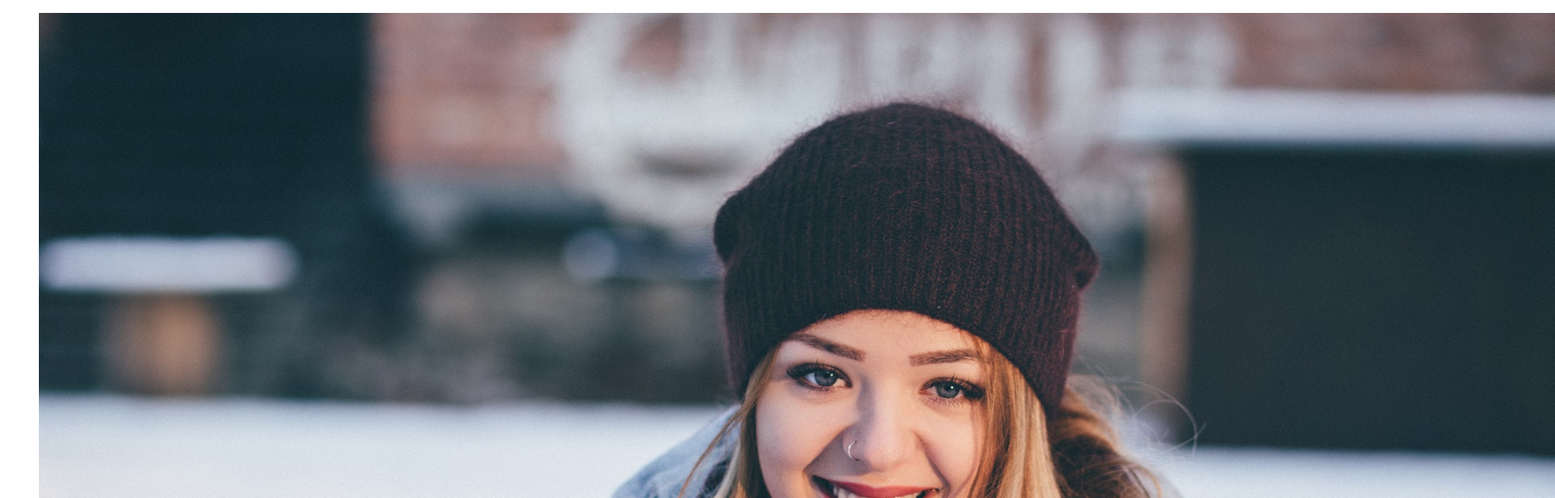
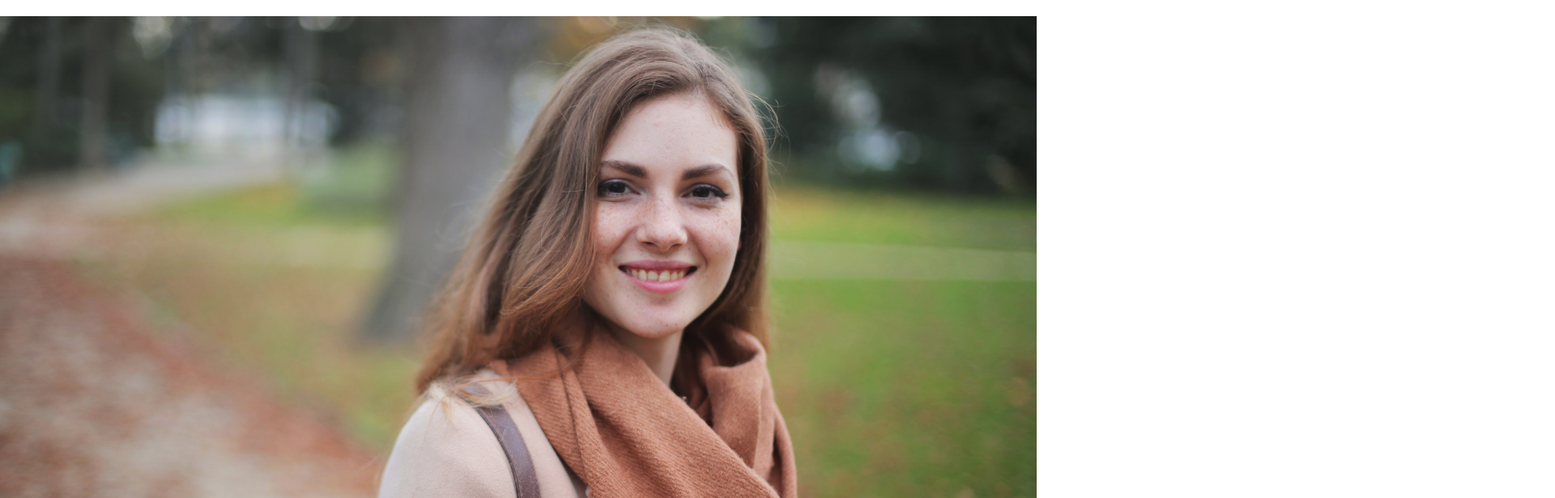
Before and after one commit to higorrocha/sliderHTMLcomCSS, a plain HTML site: page index.html in a window 1280 px wide. Shown: the top 616 px of the page at 81% size, 1920 px wide, since content can reach past the window. Drawn offline with Linux system fonts and the light colour scheme.

Commit message:
Adicionando CSS inicial

```diff
--- /dev/null
+++ b/css/estilos.css
@@ -0,0 +1,25 @@
+* {
+    margin: 0;
+    padding: 0;
+}
+
+.slider {
+    width: 1280px;
+    height: 853px;
+    margin: auto;
+    margin-top: 20px;
+    display: block;
+    position: relative;
+}
+
+.slider li {
+    list-style: none;
+    position: absolute;
+}
+
+.slider img {
+    width: 100%;
+    height: 100%;
+    margin: auto;
+    vertical-align: top;
+}
--- a/index.html
+++ b/index.html
@@ -5,6 +5,8 @@
         <meta name="viewport" content="width=device-width, user-scalable=no" />
 
         <title>Slide com HTML e CSS</title>
+
+        <link rel="stylesheet" href="css/estilos.css">
     </head>
     <body>
         <ul class="slider">
```
